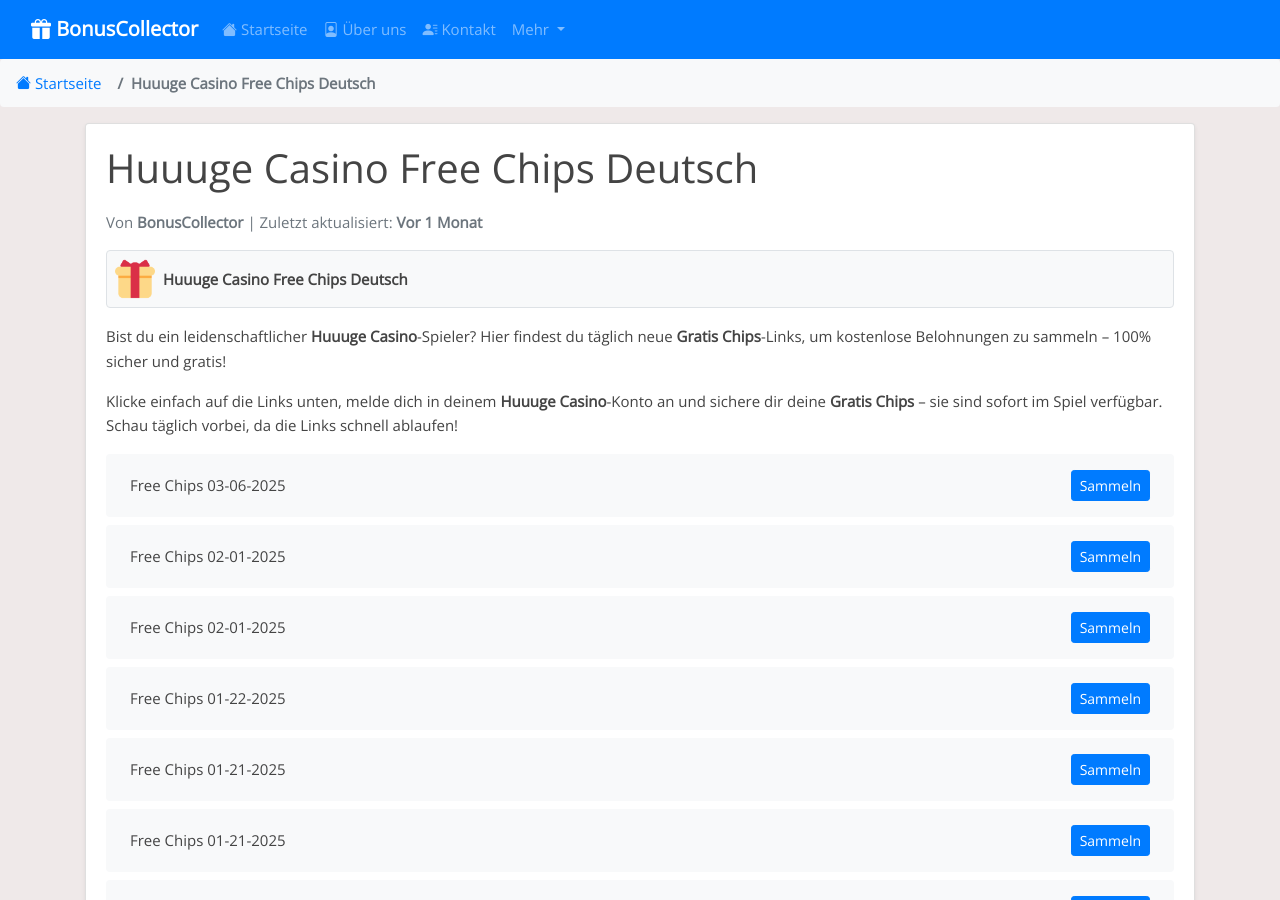
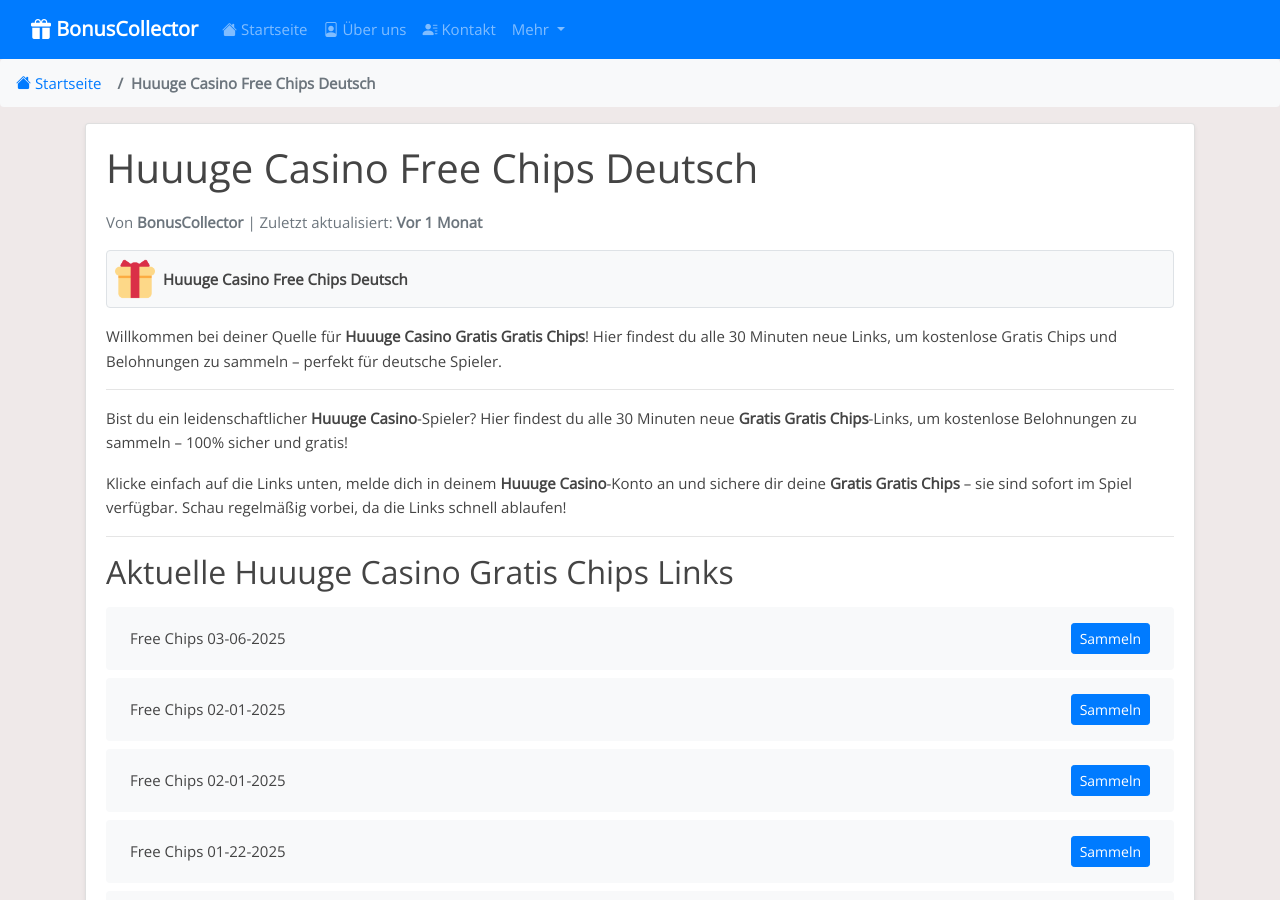
Before and after one commit to Prollad99/bs-de, a Jekyll site: the page built from _posts/2025-01-19-huuuge-casino.md, in a window 1280 px wide and 900 px high. Built offline with Jekyll 4.4.1, drawn with Linux system fonts in a browser that asks for light colours.

Commit message:
Update huuuge-casino reward links, content, and last modified date

```diff
--- a/_includes/huuuge-casino_post.html
+++ b/_includes/huuuge-casino_post.html
@@ -1,3 +1,11 @@
-Bist du ein leidenschaftlicher **Huuuge Casino**-Spieler? Hier findest du täglich neue **Gratis Chips**-Links, um kostenlose Belohnungen zu sammeln – 100% sicher und gratis!
+Willkommen bei deiner Quelle für **Huuuge Casino Gratis Gratis Chips**! Hier findest du alle 30 Minuten neue Links, um kostenlose Gratis Chips und Belohnungen zu sammeln – perfekt für deutsche Spieler.
 
-Klicke einfach auf die Links unten, melde dich in deinem **Huuuge Casino**-Konto an und sichere dir deine **Gratis Chips** – sie sind sofort im Spiel verfügbar. Schau täglich vorbei, da die Links schnell ablaufen!
+---
+
+Bist du ein leidenschaftlicher **Huuuge Casino**-Spieler? Hier findest du alle 30 Minuten neue **Gratis Gratis Chips**-Links, um kostenlose Belohnungen zu sammeln – 100% sicher und gratis!
+
+Klicke einfach auf die Links unten, melde dich in deinem **Huuuge Casino**-Konto an und sichere dir deine **Gratis Gratis Chips** – sie sind sofort im Spiel verfügbar. Schau regelmäßig vorbei, da die Links schnell ablaufen!
+
+---
+
+## Aktuelle Huuuge Casino Gratis Chips Links
```
